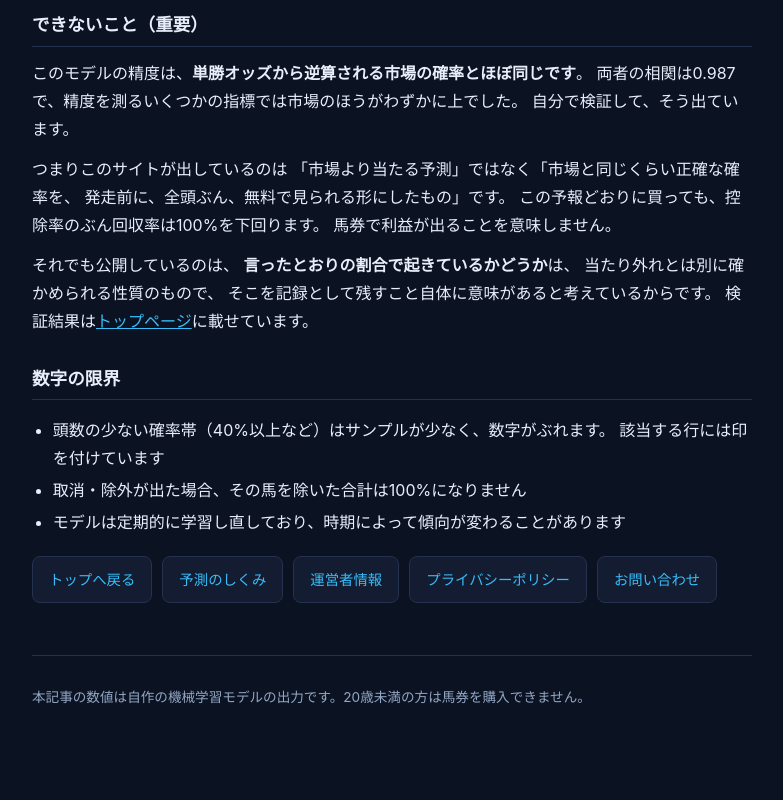
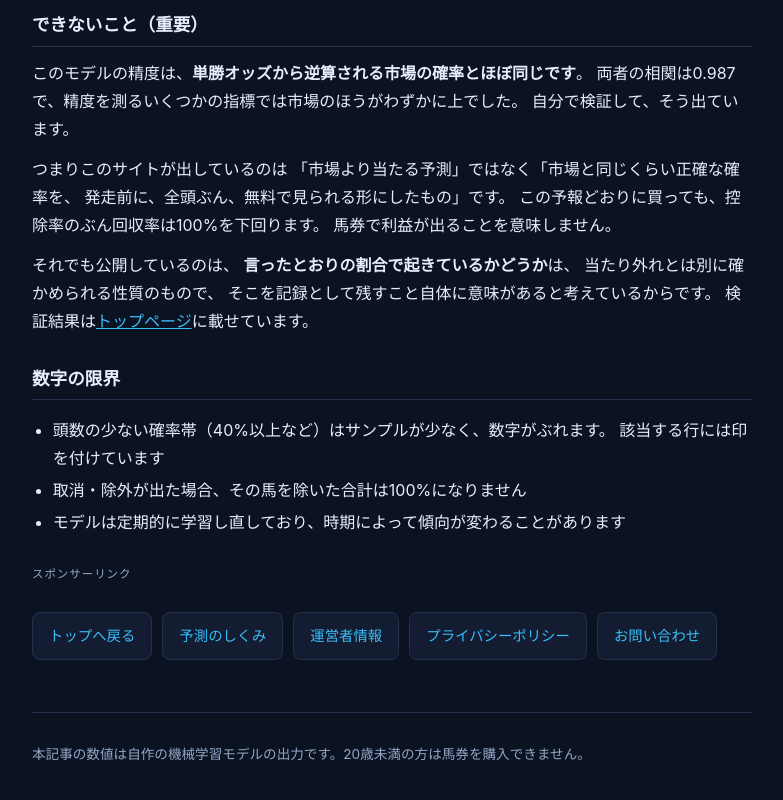
Before and after one commit to akiaki4646/akiaki4646.github.io, a plain HTML site: page method.html in a window 1280 px wide. Shown: the part 1119-1919 px from the top of the page, without its empty margins (248-1031 px from the left). Drawn offline with Linux system fonts and the light colour scheme.

Commit message:
add: 予測のしくみページに広告ユニットを設置

```diff
--- a/method.html
+++ b/method.html
@@ -58,6 +58,10 @@ footer{margin-top:52px;padding-top:18px;border-top:1px solid var(--line);
 .legal h2:first-of-type{margin-top:8px}
 .legal ul{padding-left:1.3em}
 .legal li{margin:4px 0}
+
+.adbox{margin:28px 0}
+.adlabel{display:block;font-size:.72rem;color:var(--dim);letter-spacing:.08em;
+margin-bottom:6px}
 </style>
 <script async src="https://pagead2.googlesyndication.com/pagead/js/adsbygoogle.js?client=ca-pub-3010782230345323" crossorigin="anonymous"></script>
 <script async src="https://www.googletagmanager.com/gtag/js?id=G-JRQX40LQVN"></script>
@@ -130,7 +134,7 @@ footer{margin-top:52px;padding-top:18px;border-top:1px solid var(--line);
 <li>取消・除外が出た場合、その馬を除いた合計は100%になりません</li>
 <li>モデルは定期的に学習し直しており、時期によって傾向が変わることがあります</li>
 </ul>
-
+<div class="adbox"><span class="adlabel">スポンサーリンク</span><ins class="adsbygoogle" style="display:block" data-ad-client="ca-pub-3010782230345323" data-ad-slot="1245965145" data-ad-format="auto" data-full-width-responsive="true"></ins><script>(adsbygoogle=window.adsbygoogle||[]).push({});</script></div>
 </div>
 
 <div class="follow">
```
Also changed, not shown: about.html (+4 -0 lines), contact.html (+4 -0 lines), privacy.html (+4 -0 lines).
